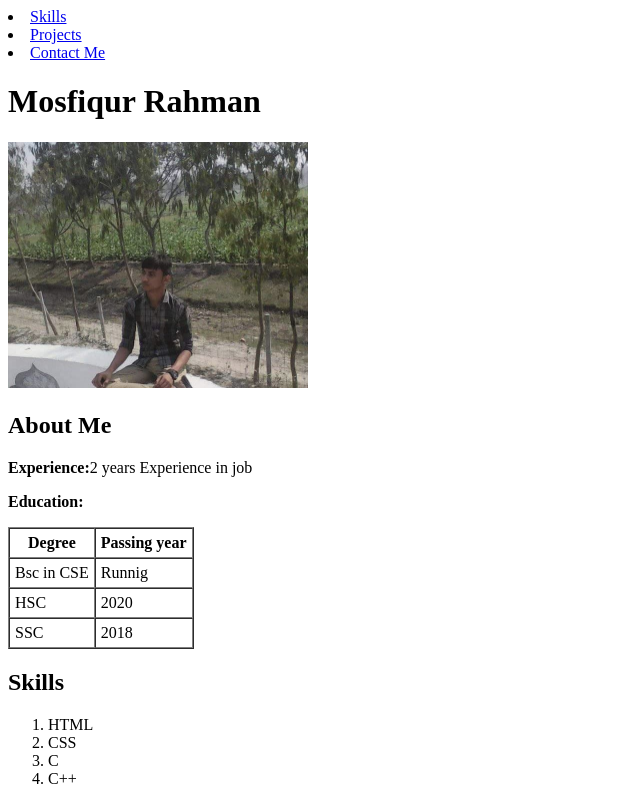
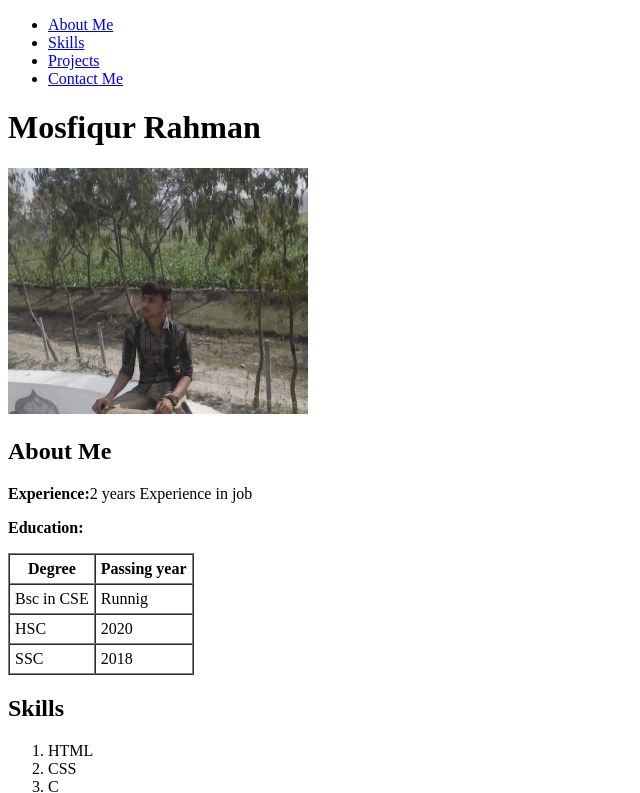
Before and after one commit to mosfiqurbd/profile, a plain HTML site: page textx.html in a window 1280 px wide. Shown: the top 793 px of the page, without its empty margins (0-640 px from the left). Drawn offline with Linux system fonts and the light colour scheme; files whose address does not match are found by name.

Commit message:
Update and rename Index.html to text.html

```diff
--- a/Index.html
+++ b/textx.html
@@ -3,7 +3,10 @@
     <head>
         <title>My Portfolio</title>
     </head>
-
+    <ul>
+        <li>
+            <a href="#about">About Me</a>
+        </li>
     <li><a href="#Skills">Skills</a></li>
                 <li>
                     <a href="#Projects">Projects</a>
```
